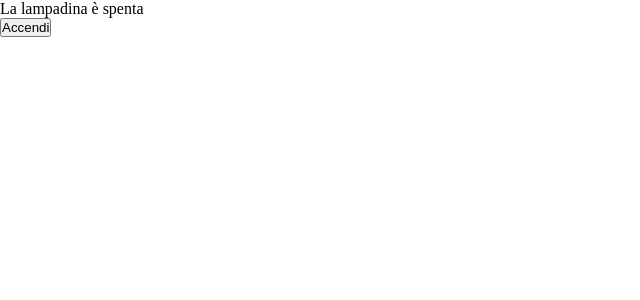
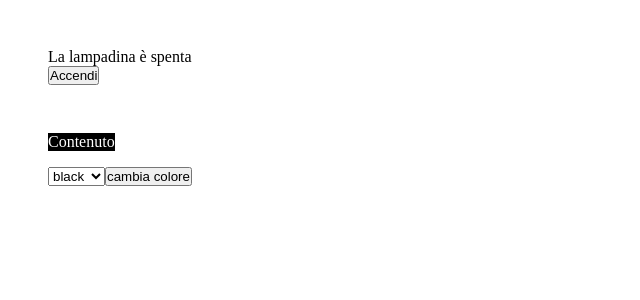
Before and after one commit to CristianDegliantoni/react-dinamico-esercizi, a React (Vite) app: page / in a window 1280 px wide. Shown: the top 300 px of the page, without its empty margins (0-640 px from the left). Built offline with nearby package versions, Linux system fonts and the light colour scheme.

Commit message:
feat: add interactive lightbulb and color changer components with styles

```diff
--- a/src/App.jsx
+++ b/src/App.jsx
@@ -1,15 +1,40 @@
 import { useState } from 'react'
+
 function App() {
   // true = accesa, false = spenta
   const [accesa, setAccesa] = useState(false)
+
+  // 1. Lo stato che memorizza quale opzione è selezionata nel menu
+  const [scelta, setScelta] = useState('black')
+  // 2. Lo stato che definisce il colore effettivo del div
+  const [colore, setColore] = useState('black')
   return (
     <>
-      <p className={accesa ? 'accesa' : ''}>La lampadina è {accesa ? 'accesa' : 'spenta'}</p>
+      <div className='lampadina-container'>
+        <p className={accesa ? 'accesa' : ''}>La lampadina è {accesa ? 'accesa' : 'spenta'}</p>
 
-      {/* Al click invertiamo lo stato */}
-      <button onClick={() => setAccesa(!accesa)}>
-        {accesa ? 'Spegni' : 'Accendi'}
-      </button>
+        {/* Al click invertiamo lo stato */}
+        <button onClick={() => setAccesa(!accesa)}>
+          {accesa ? 'Spegni' : 'Accendi'}
+        </button>
+      </div>
+
+
+      {/**********************************codice del select e bottone******************************************************************************************/}
+
+
+      {/* Il div prende come classe il valore di "colore" */}
+      <div className="select-container">
+        <div className={colore}> Contenuto</div>
+        {/* Al cambio del select salviamo l'opzione scelta */}
+        <select value={scelta} onChange={(e) => setScelta(e.target.value)}>
+          <option value="black">black</option>
+          <option value="red">red</option>
+          <option value="blue">blue</option>
+          <option value="green">green</option>
+        </select>
+        <button onClick={() => setColore(scelta)}>cambia colore</button>
+      </div>
     </>
   )
 }
--- a/src/index.css
+++ b/src/index.css
@@ -4,7 +4,42 @@
     padding: 0;
 }
 
+.lampadina-container {
+    margin: 3rem;
+}
+
 .accesa {
     background-color: yellow;
     width: fit-content;
+
 }
+
+.select-container {
+    margin: 3rem;
+}
+
+.black {
+    background-color: black;
+    color: white;
+    width: fit-content;
+    margin-bottom: 1rem;
+}
+
+.red {
+    background-color: red;
+    width: fit-content;
+    margin-bottom: 1rem;
+}
+
+.blue {
+    background-color: blue;
+    color: white;
+    width: fit-content;
+    margin-bottom: 1rem;
+}
+
+.green {
+    background-color: green;
+    width: fit-content;
+    margin-bottom: 1rem;
+}
```
